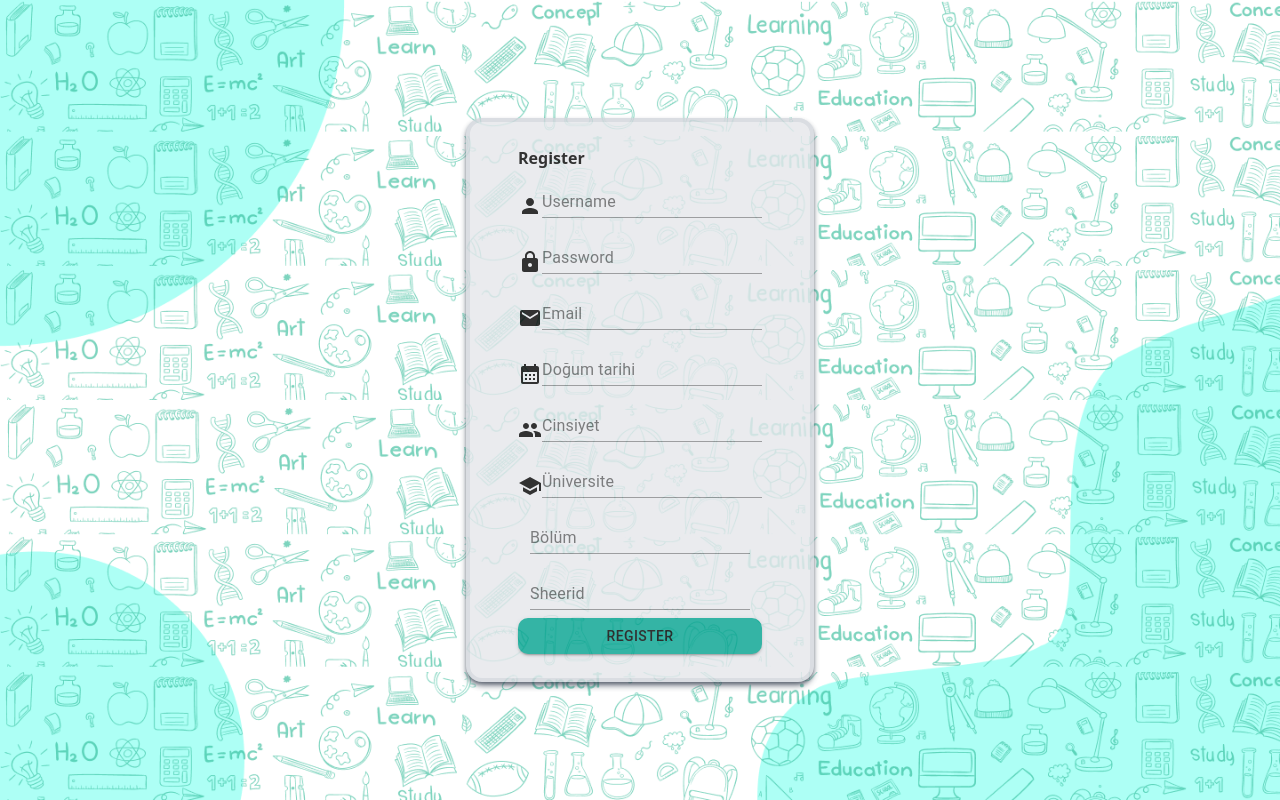
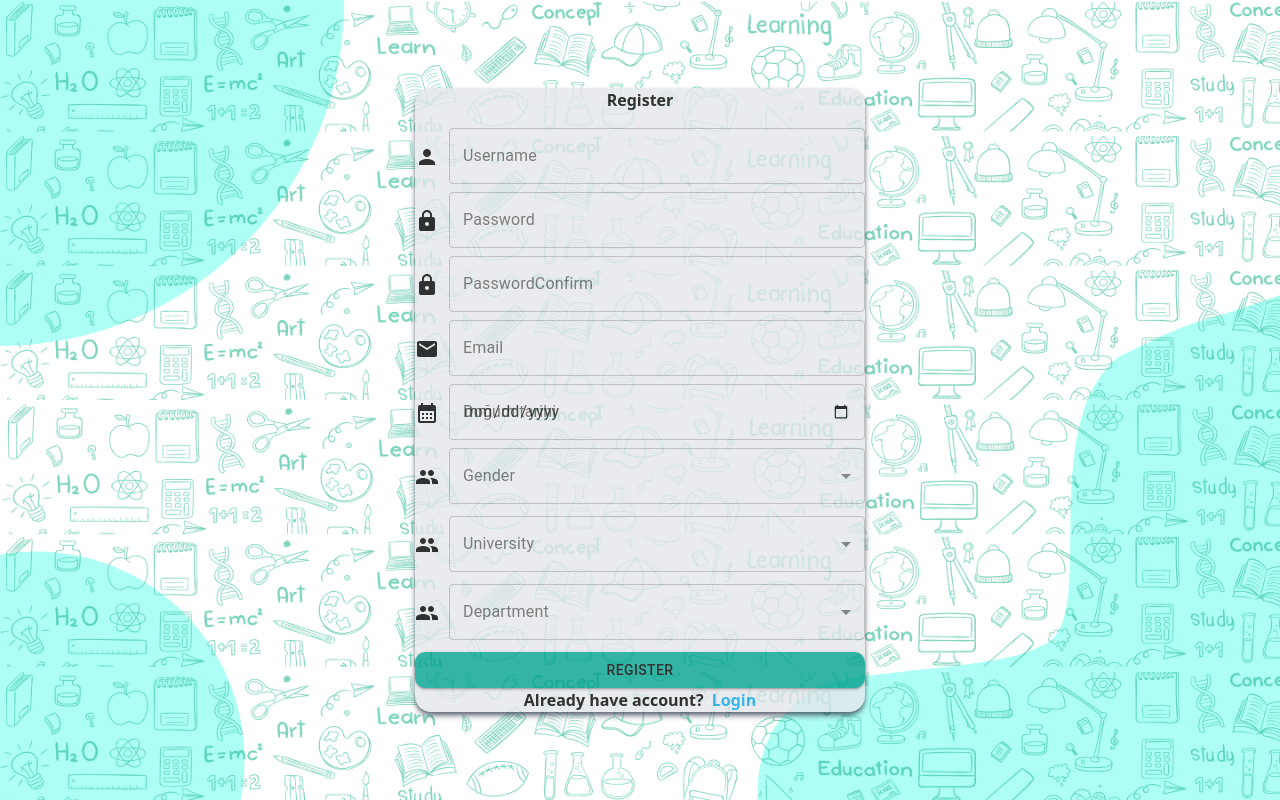
Before and after one commit to omerselimgul/KulubumCoFrontend, a React (Create React App) app: page /register in a window 1280 px wide. Built offline with nearby package versions, Linux system fonts and the light colour scheme.

Commit message:
Review register page

```diff
--- a/package.json
+++ b/package.json
@@ -16,6 +16,7 @@
     "react-dom": "^18.2.0",
     "react-router-dom": "^6.4.2",
     "react-scripts": "5.0.1",
+    "sass": "^1.56.1",
     "web-vitals": "^2.1.4"
   },
   "scripts": {
--- /dev/null
+++ b/src/components/Form/index.jsx
@@ -0,0 +1,71 @@
+import React from 'react';
+import { FormControl as Control, TextField, InputLabel, Select, MenuItem } from '@mui/material';
+import Register2 from '../../asset/Register2.png';
+
+function Form({ children, title }) {
+  return (
+    <div
+      style={{
+        minWidth: 450,
+      }}
+      className="flex-col items-center justify-center content-center bg-gray-200 font-semibold rounded-2xl  shadow-md shadow-gray-700 px-12 py-6 border-4 border-gray-300 opacity-80 min-w-[500] "
+    >
+      <div style={{ marginBottom: 16 }}>
+        <h1 className="text-center font-extrabold ">{title}</h1>
+      </div>
+      {children}
+    </div>
+  );
+}
+
+function FormPageWrapper({ children }) {
+  return (
+    <div
+      style={{
+        backgroundPosition: 'center',
+        backgroundSize: 'cover',
+        backgroundRepeat: 'no-repeat',
+        backgroundImage: `url(${Register2})`,
+      }}
+      className="flex  content-center items-center justify-center  min-h-screen  w-full"
+    >
+      {children}
+    </div>
+  );
+}
+
+function FormInput({ icon: Icon, ...otherProps }) {
+  return (
+    <div className="flex  justify-center text-center mb-2 items-center">
+      <div style={{ marginRight: 10 }}>
+        <Icon />
+      </div>
+      <TextField {...otherProps} className="w-full" />
+    </div>
+  );
+}
+
+function FormControl({ onChange, value, name, label, items = [], icon: Icon }) {
+  return (
+    <div className="flex items-center" style={{ marginBottom: 12 }}>
+      <div style={{ marginRight: 10 }}>
+        <Icon />
+      </div>
+      <Control fullWidth>
+        <InputLabel>{label}</InputLabel>
+        <Select label={label} name={name} value={value} onChange={onChange}>
+          {items.map((item) => (
+            <MenuItem value={item.value}>{item.label}</MenuItem>
+          ))}
+        </Select>
+      </Control>
+    </div>
+  );
+}
+
+function FormInfo({ children }) {
+  return <div className="text-center m-4 text-xsm">{children}</div>;
+}
+
+export default Form;
+export { FormInput, FormControl, FormInfo, FormPageWrapper };
--- a/src/pages/Login/Login.js
+++ b/src/pages/Login/Login.js
@@ -1,88 +1,108 @@
-import Button from "@mui/material/Button";
-import TextField from "@mui/material/TextField";
-import React, { useState } from "react";
-import Register3 from '../../asset/Register2.png'
+import Button from '@mui/material/Button';
+import TextField from '@mui/material/TextField';
+import React, { useState } from 'react';
+import Register3 from '../../asset/Register2.png';
 import PersonIcon from '@mui/icons-material/Person';
 import LockIcon from '@mui/icons-material/Lock';
-import axios from "axios";
-import { useNavigate } from "react-router-dom";
-import { useSnackbar } from "notistack";
-
+import axios from 'axios';
+import { useNavigate } from 'react-router-dom';
+import { useSnackbar } from 'notistack';
 
 const Login = () => {
   const navigate = useNavigate();
-    const [dataSource, setDataSource] = useState({})
-    const { enqueueSnackbar, closeSnackbar } = useSnackbar()
+  const [dataSource, setDataSource] = useState({});
+  const { enqueueSnackbar, closeSnackbar } = useSnackbar();
 
   const onSaveClick = () => {
     var data = {
       Username: dataSource?.Username,
-            Password: dataSource?.Password
+      Password: dataSource?.Password,
+    };
+    axios({ url: 'http://localhost:4000/api/auth/login', data: data, method: 'post' })
+      .then((res) => {
+        if (res?.data?.success) {
+          navigate('/home');
+        } else {
+          console.log(res);
+          enqueueSnackbar('Yanlıs bilgi girdiniz Hata Oluştu!!', { variant: 'error' });
         }
-        axios({url:'http://localhost:4000/api/auth/login',data:data,method: 'post'}).then(res=>{
-            if(res?.data?.success){
-                navigate('/home')
-            }
-            else {
-                console.log(res)
-                enqueueSnackbar("Yanlıs bilgi girdiniz Hata Oluştu!!", { variant: "error" })
-            }
-        }).catch(err => {
-            console.log(err)
-            enqueueSnackbar(err?.response?.data?.message, { variant: "error" })
       })
-    }
+      .catch((err) => {
+        console.log(err);
+        enqueueSnackbar(err?.response?.data?.message, { variant: 'error' });
+      });
+  };
   const dataSourceHandler = (field, value) => {
-        setDataSource({ ...dataSource, [field]: value })
-    }
+    setDataSource({ ...dataSource, [field]: value });
+  };
 
   return (
-        <div className=" flex content-center items-center justify-center min-h-screen w-full" style={{ backgroundPosition: "center", backgroundSize: "cover", backgroundRepeat: "no-repeat", backgroundImage: `url(${Register3})` }}>
-            <div style={{ width: "30%" }}
-                className="flex-col items-center justify-center content-center bg-gray-200 font-semibold rounded-2xl  shadow-md shadow-gray-700 px-24 py-12 border-8 border-gray-300 opacity-80">
+    <div
+      className=" flex content-center items-center justify-center min-h-screen w-full"
+      style={{
+        backgroundPosition: 'center',
+        backgroundSize: 'cover',
+        backgroundRepeat: 'no-repeat',
+        backgroundImage: `url(${Register3})`,
+      }}
+    >
+      <div
+        style={{ width: '30%' }}
+        className="flex-col items-center justify-center content-center bg-gray-200 font-semibold rounded-2xl  shadow-md shadow-gray-700 px-24 py-12 border-8 border-gray-300 opacity-80"
+      >
         <div className="mb-2">
-                    <h1 className=" flex content-center items-center font-extrabold justify-center" >
-                        Log In
-                    </h1>
+          <h1 className=" flex content-center items-center font-extrabold justify-center">Log In</h1>
         </div>
         <div className="flex items-end justify-center text-center mb-8 w-full">
           <PersonIcon />
           <TextField
-                        style={{ width: "100%" }}
+            style={{ width: '100%' }}
             // sx={{ input: { color: 'black' } }} // changing font color
             label="Username"
             variant="standard"
-                        onChange={(e) => dataSourceHandler("Username", e.target.value)}
+            onChange={(e) => dataSourceHandler('Username', e.target.value)}
             value={dataSource?.Username}
           />
         </div>
         <div className="flex items-end justify-center text-center mb-8 w-full">
           <LockIcon />
           <TextField
-                        style={{ width: "100%" }}
+            style={{ width: '100%' }}
             label="Password"
             variant="standard"
             type="password"
-                        onChange={(e) => dataSourceHandler("Password", e.target.value)}
-                        value={dataSource?.Password} />
+            onChange={(e) => dataSourceHandler('Password', e.target.value)}
+            value={dataSource?.Password}
+          />
         </div>
         <div>
           <Button
-                        style={{ borderRadius: "10px", color: "white", borderColor: "black", backgroundColor: "#02A28F" }}
+            style={{ borderRadius: '10px', color: 'white', borderColor: 'black', backgroundColor: '#02A28F' }}
             className="w-full"
-                        onClick={onSaveClick} variant="contained">Log In
+            onClick={onSaveClick}
+            variant="contained"
+          >
+            Log In
           </Button>
         </div>
         <div>
           <Button
-                        style={{ borderRadius: "15px", color: "white", borderColor: "black", backgroundColor: "#1A1B22", marginTop: "2rem" }}
+            style={{
+              borderRadius: '15px',
+              color: 'white',
+              borderColor: 'black',
+              backgroundColor: '#1A1B22',
+              marginTop: '2rem',
+            }}
             className="w-full"
-                        variant="contained">Or, sign-in with Google
+            variant="contained"
+          >
+            Or, sign-in with Google
           </Button>
         </div>
       </div>
     </div>
-    )
-}
+  );
+};
 
 export default Login;
--- a/src/pages/Register/Register.js
+++ b/src/pages/Register/Register.js
@@ -1,21 +1,22 @@
-import { Button, TextField } from "@mui/material";
-import React, { useState } from "react";
-import Register2 from "../../asset/Register2.png"
+import { Button, TextField } from '@mui/material';
+import React, { useState } from 'react';
 import PersonIcon from '@mui/icons-material/Person';
 import LockIcon from '@mui/icons-material/Lock';
 import CalendarMonthIcon from '@mui/icons-material/CalendarMonth';
 import EmailIcon from '@mui/icons-material/Email';
 import PeopleIcon from '@mui/icons-material/People';
 import SchoolIcon from '@mui/icons-material/School';
-import axios from 'axios'
-import { useNavigate } from "react-router";
-import { useSnackbar } from 'notistack'
+import axios from 'axios';
+import { useNavigate } from 'react-router';
+import { useSnackbar } from 'notistack';
+import Form, { FormInput, FormInfo, FormControl, FormPageWrapper } from '../../components/Form';
+import { Link } from 'react-router-dom';
 
 // İnline style Login klasorunun altında css file eklenecek
 const Register = ({ ...props }) => {
-    const { enqueueSnackbar, closeSnackbar } = useSnackbar()
+  const { enqueueSnackbar, closeSnackbar } = useSnackbar();
   const navigate = useNavigate();
-    const [dataSource, setDataSource] = useState({})
+  const [dataSource, setDataSource] = useState({});
 
   const onSaveClick = () => {
     var data = {
@@ -26,121 +27,211 @@ const Register = ({ ...props }) => {
       Cinsiyet: dataSource?.Cinsiyet,
       Universite: dataSource?.Universite,
       Bolum: dataSource?.Bolum,
-            Sheerid: dataSource?.Sheerid
-
+      Sheerid: dataSource?.Sheerid,
+    };
+    axios({ url: 'http://localhost:4000/api/auth/register', data: data, method: 'post' })
+      .then((res) => {
+        if (res?.data?.success) {
+          enqueueSnackbar(res?.data?.message, { variant: 'success' });
+          navigate('/home');
+        } else {
+          enqueueSnackbar('Kayıtta Hata Oluştu!!', { variant: 'error' });
         }
-        axios({ url: 'http://localhost:4000/api/auth/register', data: data, method: 'post' }).then(res => {
-            if (res?.data?.success) {
-                enqueueSnackbar(res?.data?.message, { variant: "success" })
-                navigate('/home')
-            } else {
-                enqueueSnackbar("Kayıtta Hata Oluştu!!", { variant: "error" })
-            }
-        }).catch(err => {
-            enqueueSnackbar(err?.response?.data?.message, { variant: "error" })
       })
-        console.log(data)
-    }
+      .catch((err) => {
+        enqueueSnackbar(err?.response?.data?.message, { variant: 'error' });
+      });
+    console.log(data);
+  };
 
   const dataSourceHandler = (field, value) => {
+    setDataSource({ ...dataSource, [field]: value });
+  };
+  return (
+    <FormPageWrapper>
+      {/* Kanka o değil de bende tailwindin bircok şeyi calısmıyor margin-4 min-w falan */}
+      <Form title="Register">
+        {inputs.map((input, key) => (
+          <FormInput key={key} {...input} onChange={(e) => dataSourceHandler(input.name, e.target.value)} />
+        ))}
 
-        setDataSource({ ...dataSource, [field]: value })
-    }
-    return (
-        <div
-            style={{ backgroundPosition: "center", backgroundSize: "cover", backgroundRepeat: "no-repeat", backgroundImage: `url(${Register2})`, }} className="flex  content-center
-        items-center justify-center  min-h-screen  w-full   ">
-            <div className="flex-col items-center justify-center content-center bg-gray-200 font-semibold rounded-2xl  shadow-md shadow-gray-700 px-12 py-6 border-4 border-gray-300 opacity-80" >
+        <FormControl
+          label="Gender"
+          name="Gender"
+          icon={PeopleIcon}
+          items={genderOptions}
+          onChange={(i) => console.log(i.target)}
+        />
+        <FormControl label="University" name="University" icon={PeopleIcon} items={universityOptions} />
+        <FormControl label="Department" name="Department" icon={PeopleIcon} items={departmentOptions} />
+        <Button
+          style={{ borderRadius: '10px', color: 'black', borderColor: 'black', backgroundColor: '#02A28F' }}
+          className="w-full opacity-100"
+          onClick={onSaveClick}
+          variant="contained"
+        >
+          Register
+        </Button>
+        <FormInfo>
+          Already have account?
+          <Link to="/login" className="ml-2 text-sky-500">
+            Login
+          </Link>
+        </FormInfo>
+      </Form>
 
-                <div>
-                    <h1 className="content-center items-center font-extrabold" >
-                        Register
-                    </h1>
-                </div>
-                <div className="flex items-end justify-center text-center mb-2">
-
+      {/* <div className="flex items-end justify-center text-center mb-2">
          <PersonIcon />
          <TextField
            // sx={{ input: { color: 'black' } }} // changing font color
            className=" text-white"
            label="Username"
            variant="standard"
-                        onChange={(e) => dataSourceHandler("Username", e.target.value)}
+           onChange={(e) => dataSourceHandler('Username', e.target.value)}
            value={dataSource?.Username}
          />
-                </div>
-                <div className="flex items-end justify-center text-center mb-2">
+       </div> */}
+      {/* <div className="flex items-end justify-center text-center mb-2">
          <LockIcon />
          <TextField
            label="Password"
            variant="standard"
            type="password"
-                        onChange={(e) => dataSourceHandler("Password", e.target.value)}
-                        value={dataSource?.Password} />
-                </div>
-                <div className="flex items-end justify-center text-center mb-2">
+           onChange={(e) => dataSourceHandler('Password', e.target.value)}
+           value={dataSource?.Password}
+         />
+       </div> */}
+      {/* <div className="flex items-end justify-center text-center mb-2">
          <EmailIcon />
          <TextField
            label="Email"
            variant="standard"
-                        onChange={(e) => dataSourceHandler("Email", e.target.value)}
-                        value={dataSource?.Email} />
-                </div>
-
+           onChange={(e) => dataSourceHandler('Email', e.target.value)}
+           value={dataSource?.Email}
+         />
+       </div> */}
+      {/*
        <div className="flex items-end justify-center text-center mb-2">
          <CalendarMonthIcon />
          <TextField
-                        style={{ color: "white" }}
+           style={{ color: 'white' }}
            label="Doğum tarihi"
            variant="standard"
-                        onChange={(e) => dataSourceHandler("Birthdate", e.target.value)}
-                        value={dataSource?.Birthdate} />
-                </div>
-                <div className="flex items-end justify-center text-center mb-2">
+           onChange={(e) => dataSourceHandler('Birthdate', e.target.value)}
+           value={dataSource?.Birthdate}
+         />
+       </div> */}
+      {/* <div className="flex items-end justify-center text-center mb-2">
          <PeopleIcon />
          <TextField
-
            label="Cinsiyet"
            variant="standard"
-                        onChange={(e) => dataSourceHandler("Cinsiyet", e.target.value)}
-                        value={dataSource?.Cinsiyet} />
+           onChange={(e) => dataSourceHandler('Cinsiyet', e.target.value)}
+           value={dataSource?.Cinsiyet}
+         />
        </div>
        <div className="flex items-end justify-center text-center mb-2">
          <SchoolIcon />
          <TextField
            label="Üniversite"
            variant="standard"
-                        onChange={(e) => dataSourceHandler("Universite", e.target.value)}
-                        value={dataSource?.Universite} />
+           onChange={(e) => dataSourceHandler('Universite', e.target.value)}
+           value={dataSource?.Universite}
+         />
        </div>
 
        <div className="flex items-end justify-center text-center mb-2">
          <TextField
-
            label="Bölüm"
            variant="standard"
-                        onChange={(e) => dataSourceHandler("Bolum", e.target.value)}
-                        value={dataSource?.Bolum} />
+           onChange={(e) => dataSourceHandler('Bolum', e.target.value)}
+           value={dataSource?.Bolum}
+         />
        </div>
        <div className="flex items-end justify-center text-center mb-2">
          <TextField
-
            label="Sheerid"
            variant="standard"
-                        onChange={(e) => dataSourceHandler("Sheerid", e.target.value)}
-                        value={dataSource?.Sheerid} />
-                </div>
+           onChange={(e) => dataSourceHandler('Sheerid', e.target.value)}
+           value={dataSource?.Sheerid}
+         />
+       </div> */}
+    </FormPageWrapper>
+  );
+};
 
-                <Button
-                    style={{ borderRadius: "10px", color: "black", borderColor: "black", backgroundColor: "#02A28F" }}
-                    className="w-full opacity-100"
-                    onClick={onSaveClick} variant="contained">Register</Button>
+export default Register;
 
-            </div >
+const inputs = [
+  {
+    icon: PersonIcon,
+    name: 'Username',
+    label: 'Username',
+    type: 'text',
+  },
+  {
+    icon: LockIcon,
+    name: 'Password',
+    label: 'Password',
+    type: 'password',
+  },
+  {
+    icon: LockIcon,
+    name: 'PasswordConfirm',
+    label: 'PasswordConfirm',
+    type: 'password',
+  },
+  {
+    icon: EmailIcon,
+    name: 'Email',
+    label: 'Email',
+    type: 'email',
+  },
+  {
+    icon: CalendarMonthIcon,
+    name: 'BirthOfDate',
+    label: 'Doğum tarihi',
+    type: 'date',
+  },
+];
 
-        </div>
+const genderOptions = [
+  {
+    value: 'Male',
+    label: 'Male',
+  },
+  {
+    value: 'Female',
+    label: 'Female',
+  },
+];
+const universityOptions = [
+  {
+    value: 'CU',
+    label: 'Cukurova University',
+  },
 
-    )
-}
+  {
+    value: 'ITU',
+    label: 'Istanbul Technic University',
+  },
+  {
+    value: 'ODTU',
+    label: ' Middle East Technic University',
+  },
+];
+const departmentOptions = [
+  {
+    value: 'CENG',
+    label: 'Computer Engineering',
+  },
 
-export default Register
+  {
+    value: 'EEENG',
+    label: 'Electric Electronic Engineering',
+  },
+  {
+    value: 'MENG',
+    label: ' Mechanic Engineering',
+  },
+];
```
Also changed, not shown: 2 other files (tests, documents, lock files or other folders). Lines whose indentation alone changed are shown as unchanged.
